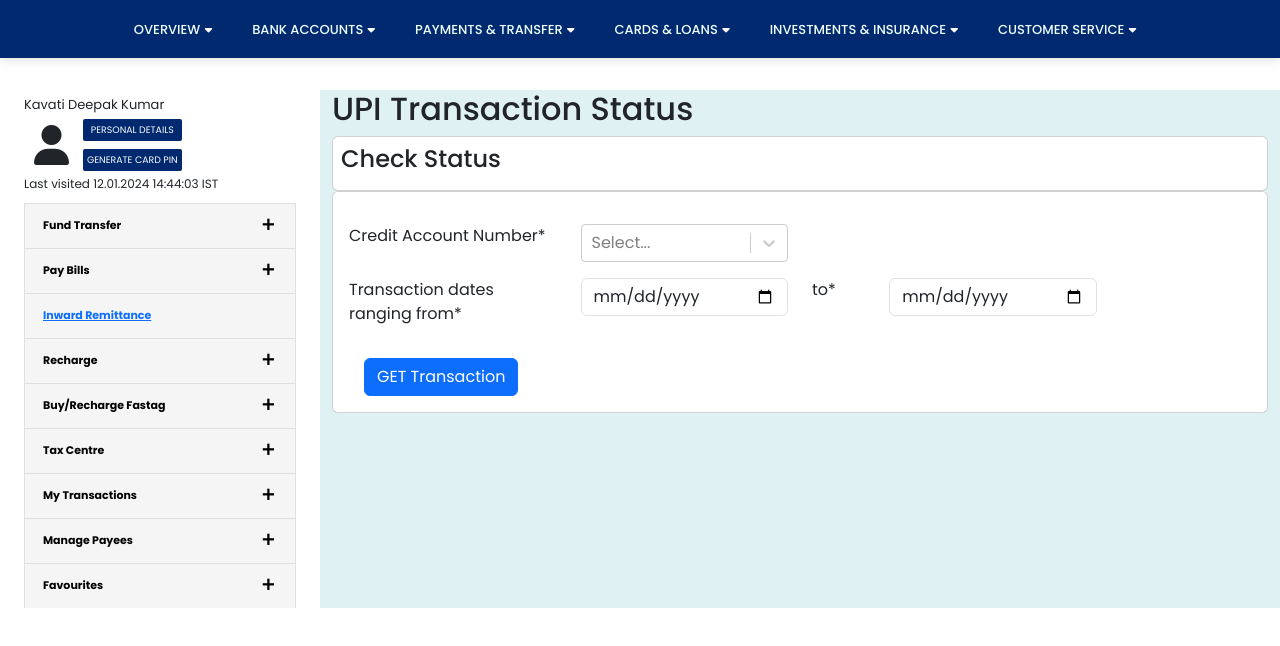
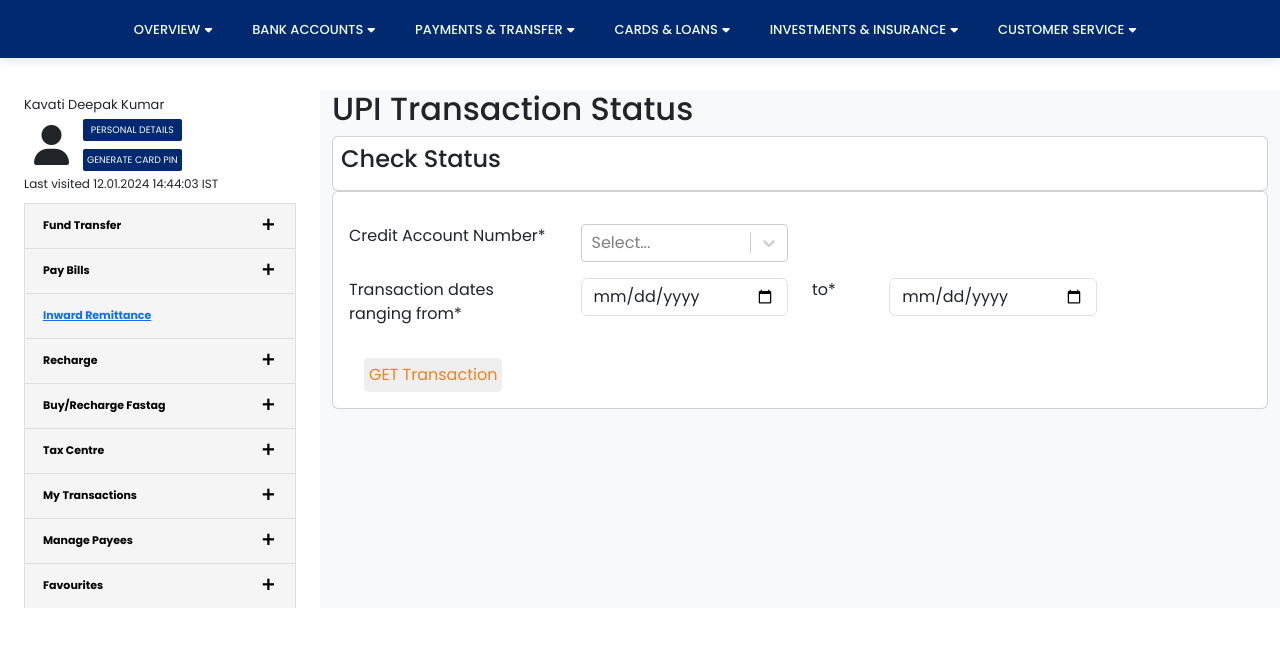
Before and after one commit to keshavram19/myProject, a React (Create React App) app: page /user/fundtransfer/upi-transaction-status in a window 1280 px wide. Shown: the top 646 px of the page. Built offline with nearby package versions, Linux system fonts and the light colour scheme.

Commit message:
25/01/satya

```diff
--- a/src/components/User_portal/Netbanking/Fund_Transfer/FundTransfer.css
+++ b/src/components/User_portal/Netbanking/Fund_Transfer/FundTransfer.css
@@ -479,20 +479,21 @@ abbr[title] {
   justify-content: space-around;
   display: flex;
   align-items: center;
-  background-color: rgb(141, 159, 175);
-
+   Background-color : #f8f9fa
 }
 .upi_transaction_date{
-  background-color:rgb(223, 241, 242);
-}
+   Background-color : #f8f9fa}
 .upi_transaction_node{
-
-  background-color:rgb(232, 243, 244);
+   Background-color : #f8f9fa
 }
 .upi_transaction_value{
   border-radius:5px;
   padding: 5px;
   border: none;
+  color : #f18121
+
+
+
 }
 /* upi transaction css ends*/
 
--- a/src/components/User_portal/Netbanking/Fund_Transfer/UPITransactionStatus.js
+++ b/src/components/User_portal/Netbanking/Fund_Transfer/UPITransactionStatus.js
@@ -47,7 +47,7 @@ const UpiTransaction = () => {
                             </div>
                         </div>
                         <div className="col-sm-12 mt-4">
-                            <button className="btn btn-primary upi_transaction_value">
+                            <button className=" upi_transaction_value">
                             GET Transaction</button></div>
                     </div>
                 </div>
```
